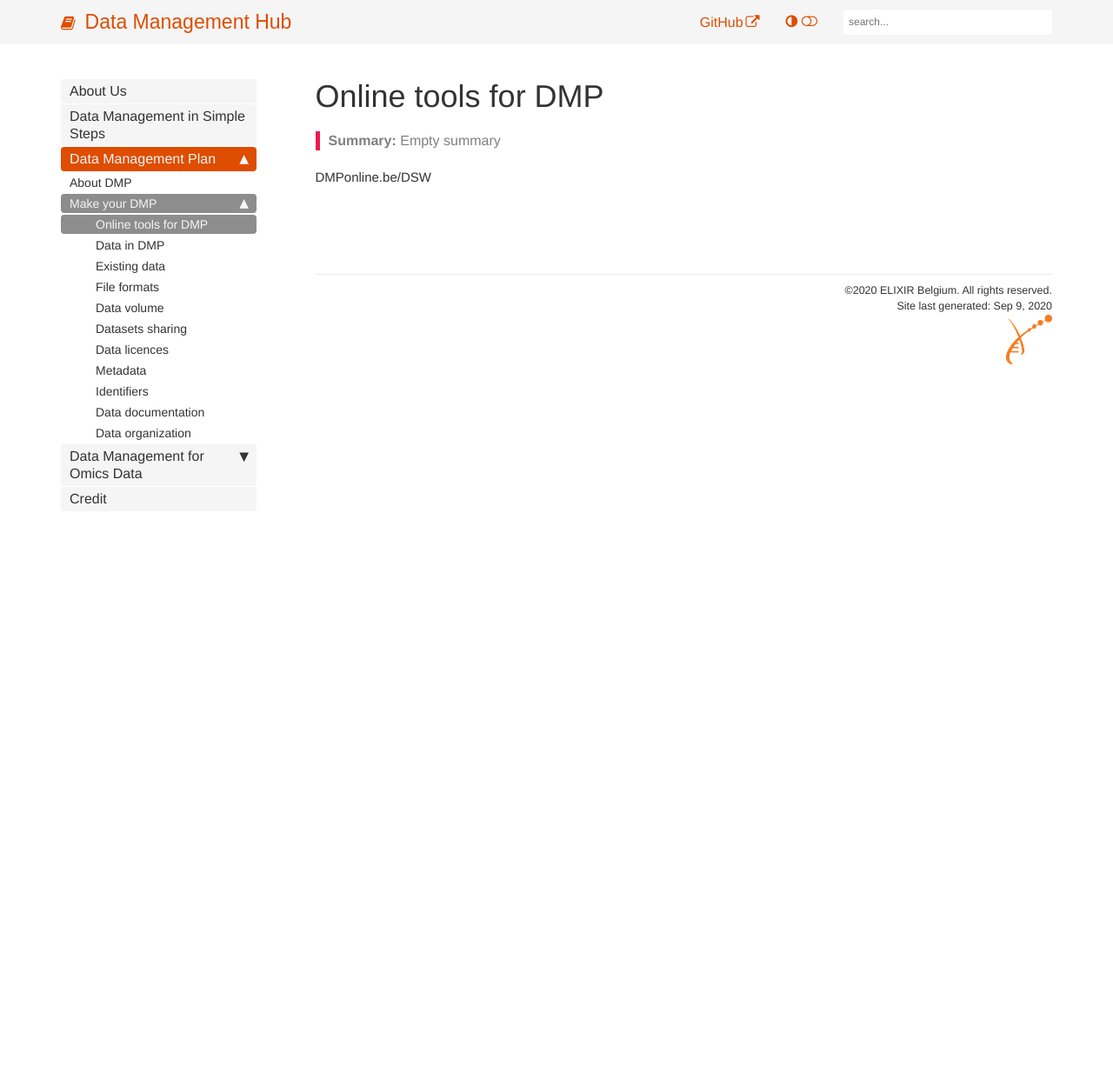
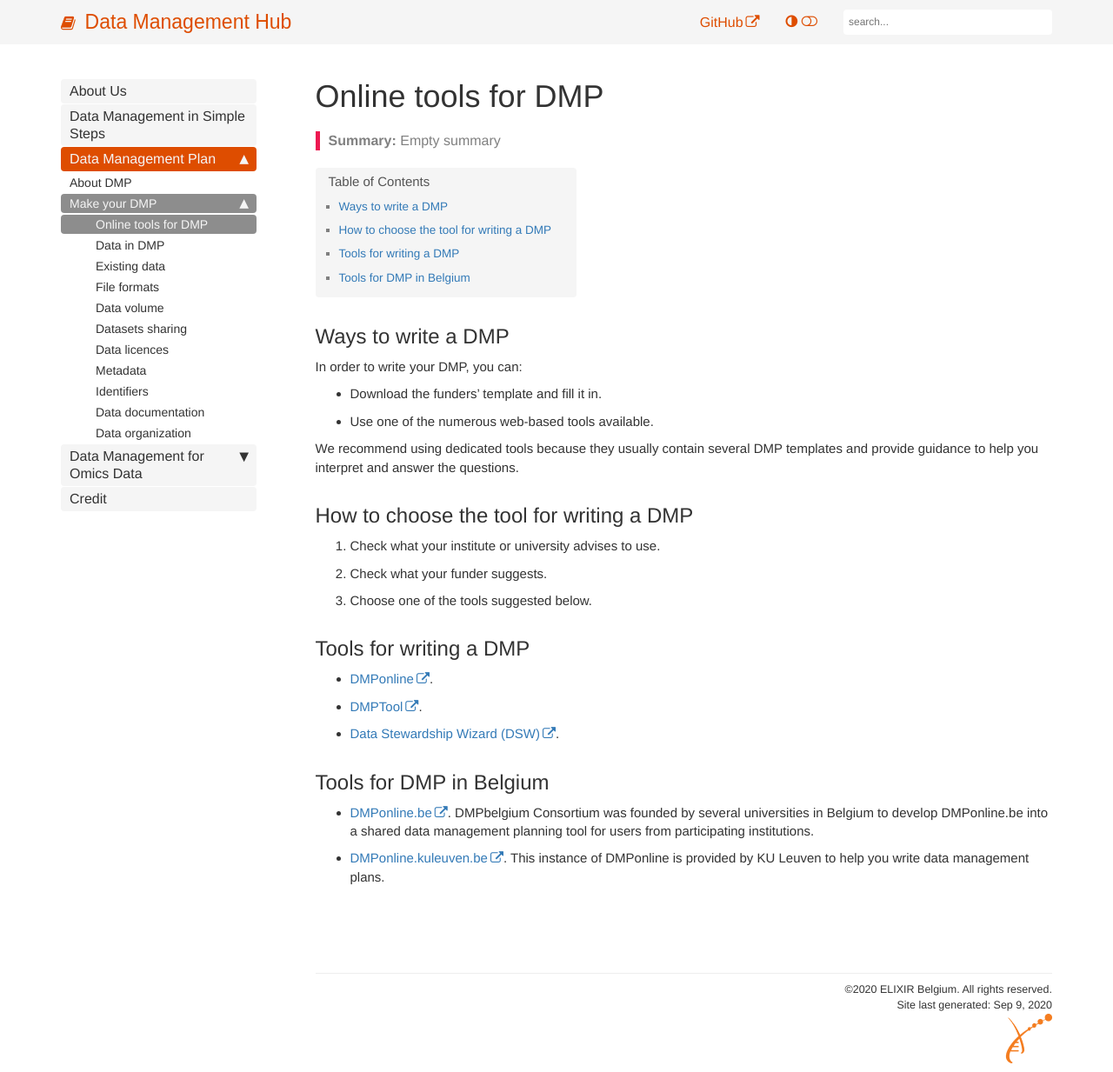
Before and after one commit to ELIXIR-Belgium/rdm-guide, a Jekyll site: the page built from pages/online_tools_for_dmp.md, in a window 1280 px wide and 1233 px high. Shown: the whole window at 87% size. Built offline with Jekyll 4.4.1, drawn with Linux system fonts in a browser that asks for light colours; some web fonts are replaced.

Commit message:
Content into online_tools_for_dmp page

```diff
--- a/pages/online_tools_for_dmp.md
+++ b/pages/online_tools_for_dmp.md
@@ -6,6 +6,25 @@ sidebar: mydoc_sidebar
 permalink: online_tools_for_dmp.html
 ---
 
+## Ways to write a DMP
+In order to write your DMP, you can:
+* Download the funders’ template and fill it in.
+* Use one of the numerous web-based tools available.
 
+We recommend using dedicated tools because they usually contain several DMP templates and provide guidance to help you interpret and answer the questions.
 
-DMPonline.be/DSW
+## How to choose the tool for writing a DMP
+1. Check what your institute or university advises to use.
+2. Check what your funder suggests.
+3. Choose one of the tools suggested below.
+
+## Tools for writing a DMP
+* [DMPonline](https://dmponline.dcc.ac.uk).
+* [DMPTool](https://dmptool.org).
+* [Data Stewardship Wizard (DSW)](https://ds-wizard.org/about.html).
+
+## Tools for DMP in Belgium
+* [DMPonline.be](https://dmponline.be).
+DMPbelgium Consortium was founded by several universities in Belgium to develop DMPonline.be into a shared data management planning tool for users from participating institutions.
+* [DMPonline.kuleuven.be](https://dmponline.kuleuven.be).
+This instance of DMPonline is provided by KU Leuven to help you write data management plans.
```
